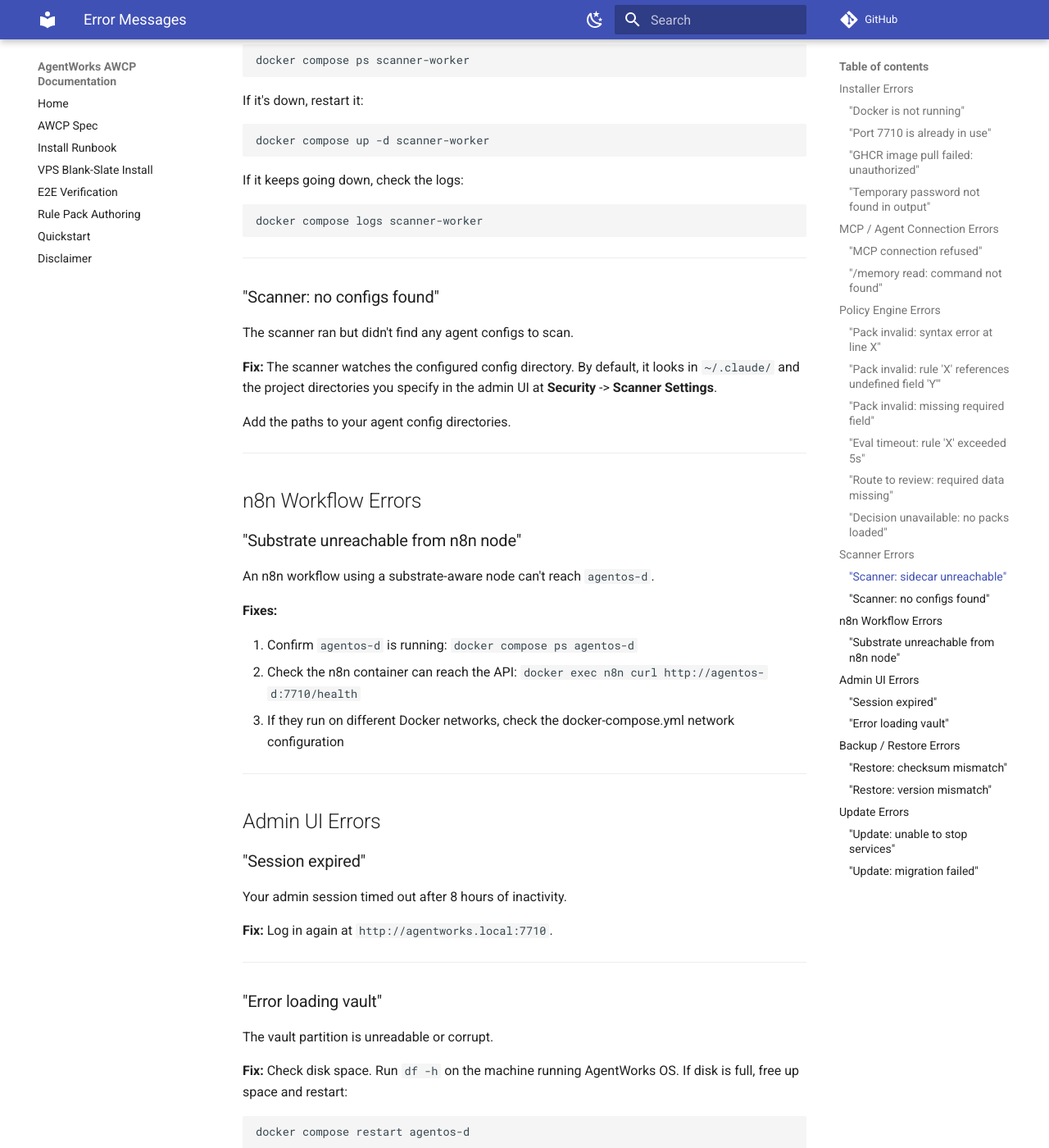
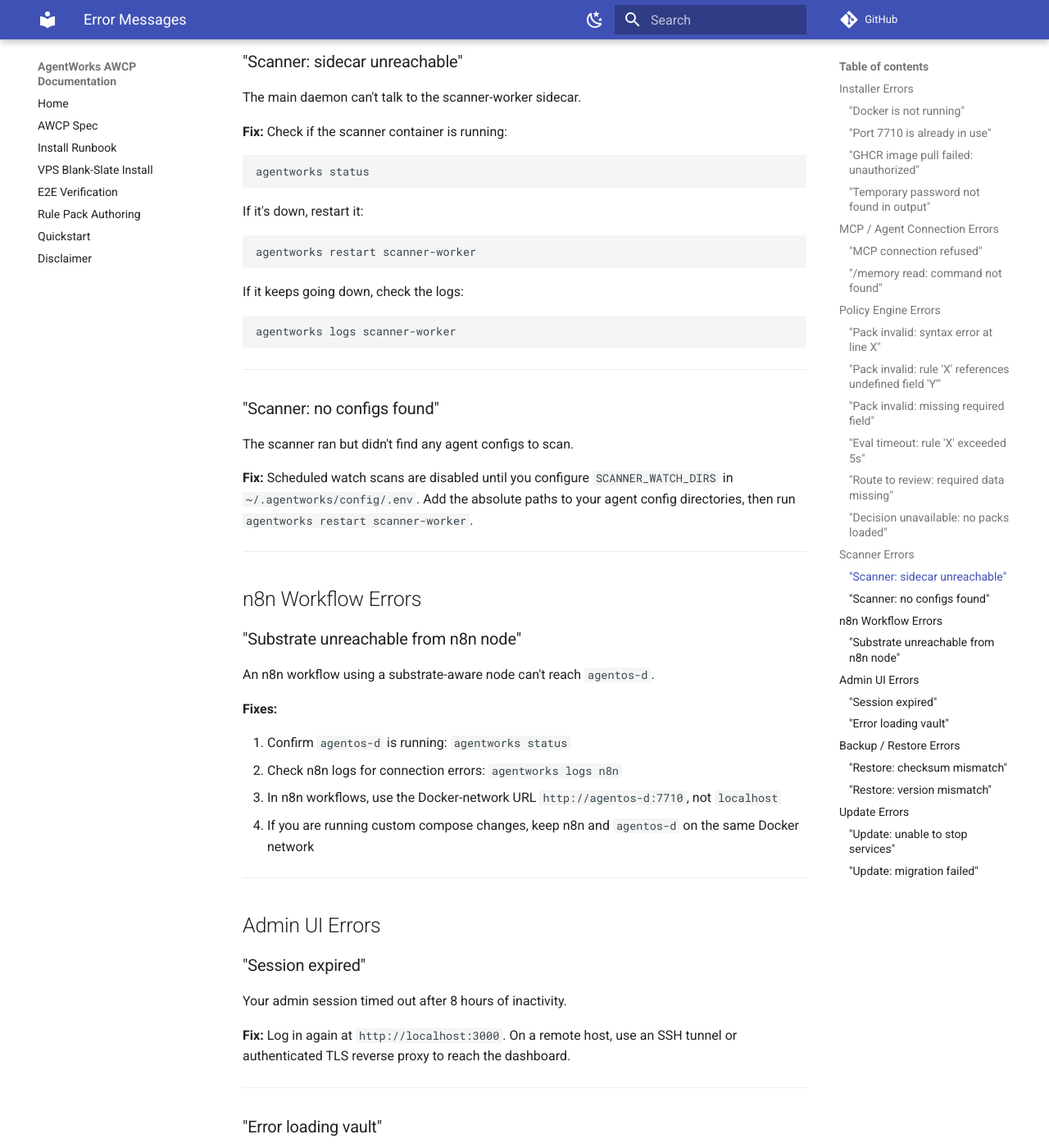
Before and after one commit to SGridworks/agentworks-os-vps, an MkDocs documentation site: the page built from docs/error-messages.md, in a window 1280 px wide and 1400 px high, scrolled down 3845 px. Shown: the whole window at 82% size. Built offline with MkDocs 1.6.1 and Material for MkDocs 9.7.7, drawn with Linux system fonts in a browser that asks for light colours; comment, search, counter and statistics services are not loaded; some of the changed text lies outside the part shown.

Commit message:
fix(v0.1.9): pre-release audit round 11 fixes
Correct stale customer docs that referenced unsupported MCP URL config, non-existent version command, default scanner watch paths, raw compose troubleshooting, and obsolete local hostnames.

These were release-audit findings only in documentation; no runtime code changed.

````diff
--- a/docs/error-messages.md
+++ b/docs/error-messages.md
@@ -60,7 +60,7 @@
 
 2. **Wrong URL in Claude Desktop config.** The MCP server URL in your Claude Desktop config must exactly match the daemon URL. By default the daemon listens on `http://127.0.0.1:7710`. No trailing slash.
 
-3. **Different machines.** If Claude Desktop runs on a different machine than AgentWorks OS, use the server's IP address instead of `agentworks.local`. Example: `http://192.168.1.100:7710` not `http://agentworks.local:7710`.
+3. **Different machines.** If Claude Desktop runs on a different machine than AgentWorks OS, keep the daemon loopback-bound and connect through an SSH tunnel or authenticated reverse proxy.
 
 4. **Firewall or tunnel blocking port 7710.** On a VPS, keep the port loopback-bound and connect through an SSH tunnel or authenticated reverse proxy.
 
@@ -70,13 +70,21 @@
 
 The agent doesn't have the AgentWorks OS MCP tools loaded.
 
-**Fix:** Check that the `agentworks` MCP server is in your Claude Desktop config and that the URL points to the correct port (7710 by default):
+**Fix:** Check that the `agentworks` MCP server is in your Claude Desktop config and that the bridge points to the correct daemon URL (7710 by default). The wrapper can write this for you:
+
+```bash
+agentworks mcp configure --target claude-desktop
+```
+
+Expected shape:
 
 ```json
 {
   "mcpServers": {
     "agentworks": {
-      "url": "http://agentworks.local:7710"
+      "command": "node",
+      "args": ["/Users/<your-mac-user>/.agentworks/config/mcp-stdio-bridge.js"],
+      "env": { "AGENTOS_URL": "http://localhost:7710" }
     }
   }
 }
@@ -153,19 +161,19 @@
 **Fix:** Check if the scanner container is running:
 
 ```
-docker compose ps scanner-worker
+agentworks status
 ```
 
 If it's down, restart it:
 
 ```
-docker compose up -d scanner-worker
+agentworks restart scanner-worker
 ```
 
 If it keeps going down, check the logs:
 
 ```
-docker compose logs scanner-worker
+agentworks logs scanner-worker
 ```
 
 ---
@@ -174,9 +182,7 @@
 
 The scanner ran but didn't find any agent configs to scan.
 
-**Fix:** The scanner watches the configured config directory. By default, it looks in `~/.claude/` and the project directories you specify in the admin UI at **Security** -> **Scanner Settings**.
-
-Add the paths to your agent config directories.
+**Fix:** Scheduled watch scans are disabled until you configure `SCANNER_WATCH_DIRS` in `~/.agentworks/config/.env`. Add the absolute paths to your agent config directories, then run `agentworks restart scanner-worker`.
 
 ---
 
@@ -188,9 +194,10 @@
 
 **Fixes:**
 
-1. Confirm `agentos-d` is running: `docker compose ps agentos-d`
-2. Check the n8n container can reach the API: `docker exec n8n curl http://agentos-d:7710/health`
-3. If they run on different Docker networks, check the docker-compose.yml network configuration
+1. Confirm `agentos-d` is running: `agentworks status`
+2. Check n8n logs for connection errors: `agentworks logs n8n`
+3. In n8n workflows, use the Docker-network URL `http://agentos-d:7710`, not `localhost`
+4. If you are running custom compose changes, keep n8n and `agentos-d` on the same Docker network
 
 ---
 
@@ -200,7 +207,7 @@
 
 Your admin session timed out after 8 hours of inactivity.
 
-**Fix:** Log in again at `http://agentworks.local:7710`.
+**Fix:** Log in again at `http://localhost:3000`. On a remote host, use an SSH tunnel or authenticated TLS reverse proxy to reach the dashboard.
 
 ---
 
````
Also changed, not shown: docs/brand-naming-convention.md (+5 -5 lines), docs/mcp-integration.md (+2 -2 lines), docs/migration-guide.md (+16 -4 lines), docs/update-procedure.md (+5 -3 lines).
